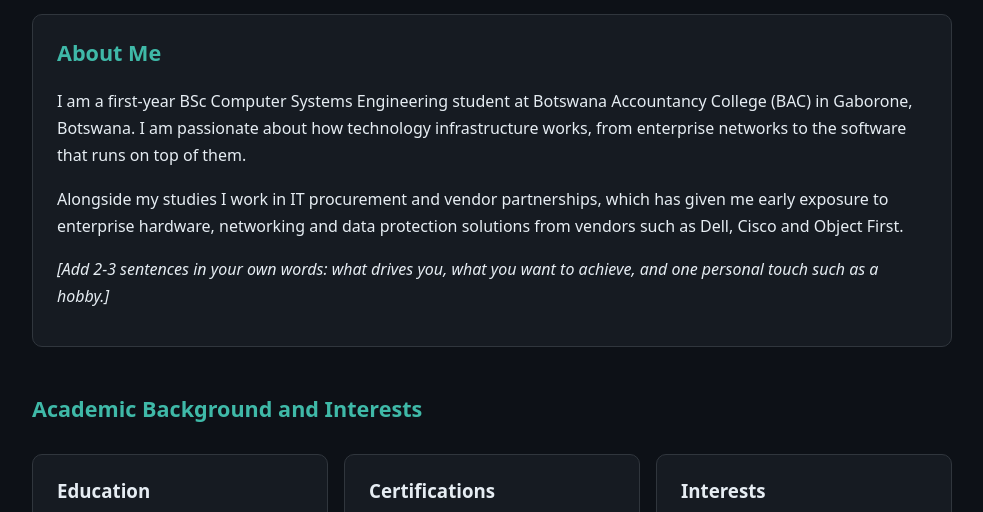
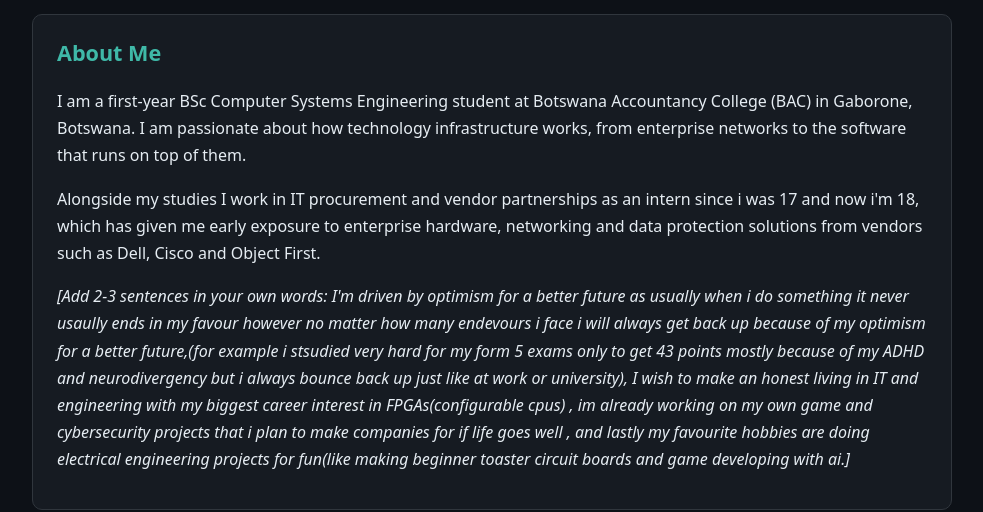
Before and after one commit to Excelbl42e/excelbl42ze.github.io, a plain HTML site: page index.html in a window 1280 px wide. Shown: the part 234-746 px from the top of the page, without its empty margins (148-1131 px from the left). Drawn offline with Linux system fonts and the light colour scheme.

Commit message:
first com

```diff
--- a/index.html
+++ b/index.html
@@ -25,8 +25,9 @@
 <div class="card">
 <h2 style="margin-top:0">About Me</h2>
 <p>I am a first-year BSc Computer Systems Engineering student at Botswana Accountancy College (BAC) in Gaborone, Botswana. I am passionate about how technology infrastructure works, from enterprise networks to the software that runs on top of them.</p>
-<p>Alongside my studies I work in IT procurement and vendor partnerships, which has given me early exposure to enterprise hardware, networking and data protection solutions from vendors such as Dell, Cisco and Object First.</p>
-<p><em>[Add 2-3 sentences in your own words: what drives you, what you want to achieve, and one personal touch such as a hobby.]</em></p>
+<p>Alongside my studies I work in IT procurement and vendor partnerships as an intern since i was 17 and now i'm 18, which has given me early exposure to enterprise hardware, networking and data protection solutions from vendors such as Dell, Cisco and Object First.</p>
+<p><em>[Add 2-3 sentences in your own words: I'm driven by optimism for a better future as usually when i do something it never usaully ends in my favour however no matter how many endevours i face i will always get back up because of my optimism for a better future,(for example i stsudied very hard for my form 5 exams only to get
+  43 points mostly because of my ADHD and neurodivergency but i always bounce back up just like at work or university), I wish to make an honest living in IT and engineering with my biggest career interest in FPGAs(configurable cpus) , im already working on my own game and cybersecurity projects that i plan to make companies for if life goes well , and lastly my favourite hobbies are doing electrical engineering projects for fun(like making beginner toaster circuit boards and game developing with ai.]</em></p>
 </div>
 
 <h2>Academic Background and Interests</h2>
```
